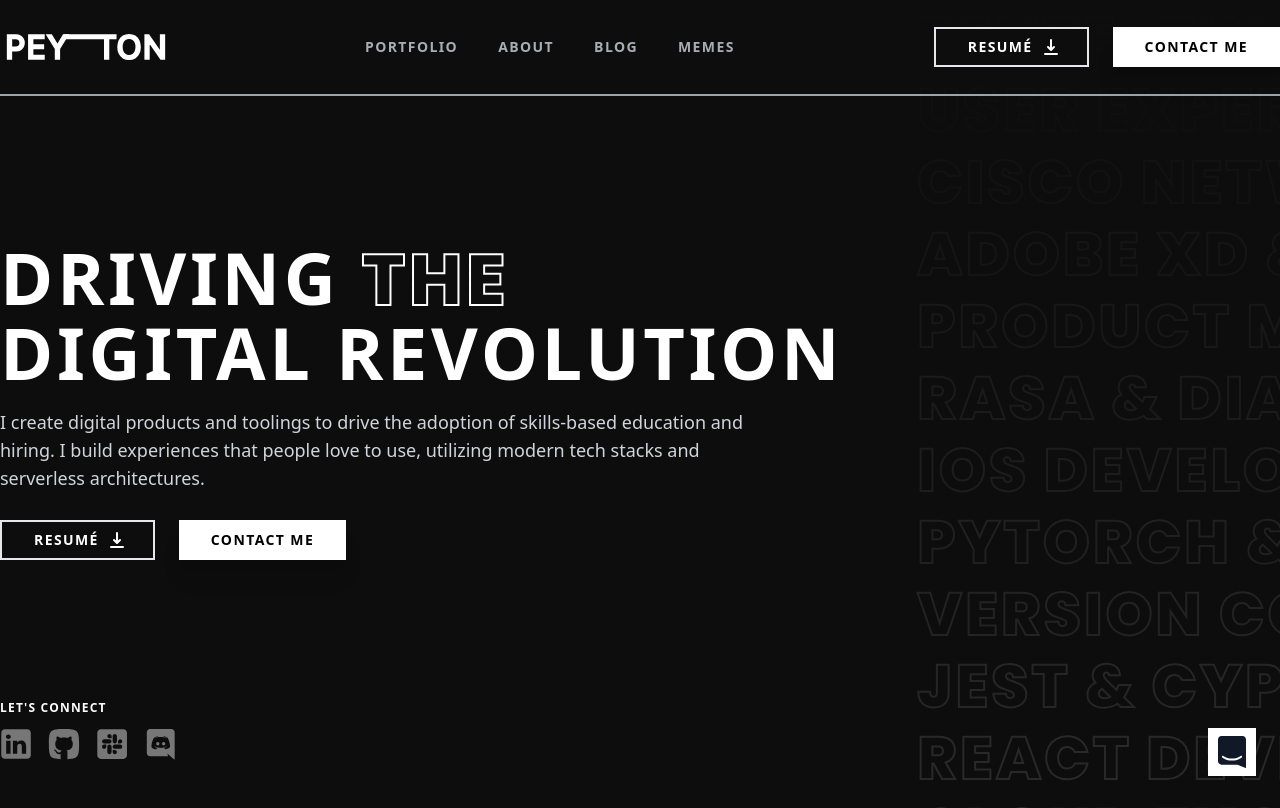
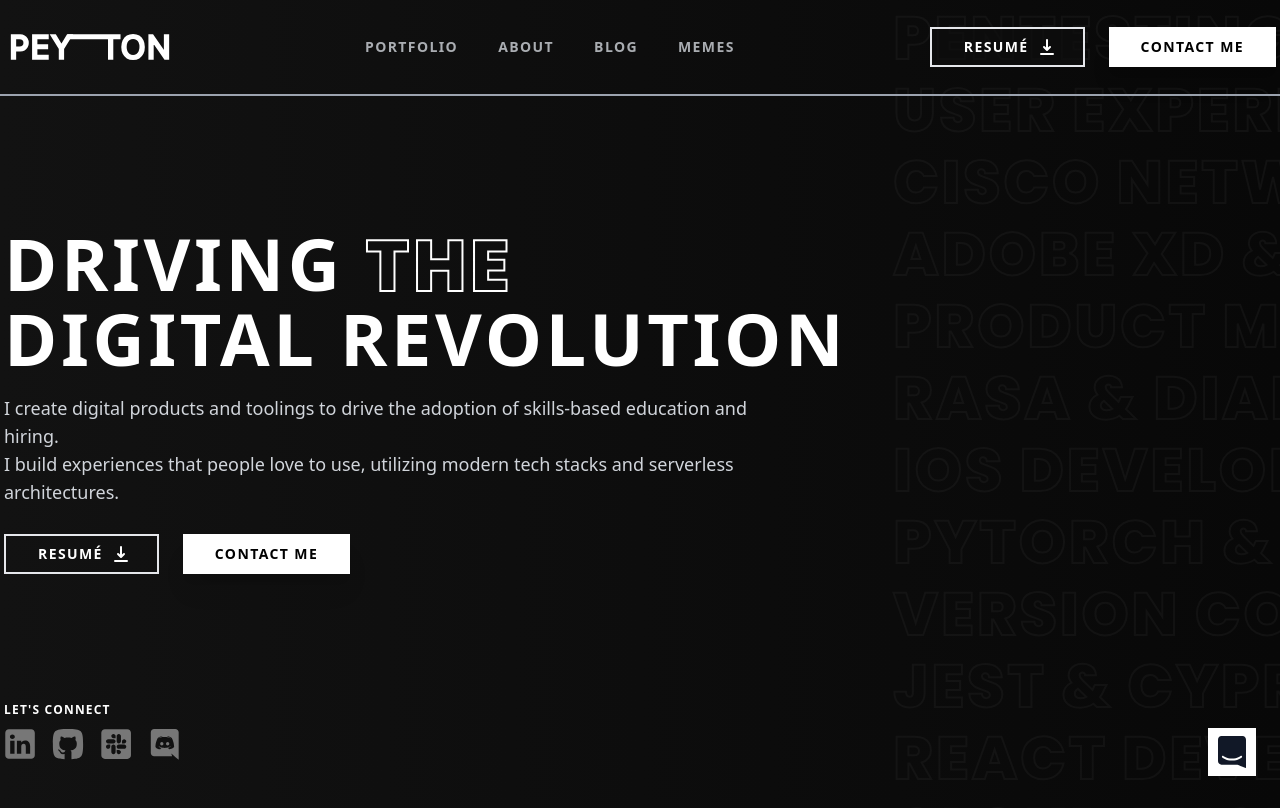
Before and after one commit to PeytonCleveland/PeytonCleveland, a Next.js app: page / in a window 1280 px wide. Built offline with nearby package versions, Linux system fonts and the light colour scheme.

Commit message:
style updates

```diff
--- a/components/header.js
+++ b/components/header.js
@@ -7,7 +7,7 @@ const Header = () => {
   const [open, setOpen] = useState(false);
 
   return (
-    <header className="container fixed z-50 left-0 right-0 flex flex-row justify-between items-center px-3 py-4 bg-black md:bg-transparent shadow-xl md:absolute md:px-0 md:py-6 md:h-24 md:border-b-2 md:border-gray-400 md:shadow-none md:from-transparent md:to-transparent lg:w-full">
+    <header className="container fixed z-50 left-0 right-0 flex flex-row justify-between items-center px-3 py-4 bg-black md:bg-transparent shadow-xl md:absolute lg:px-1 md:py-6 md:h-24 md:border-b-2 md:border-gray-400 md:shadow-none md:from-transparent md:to-transparent lg:w-full">
       <div className="flex flex-row items-center ml-1.5 space-x-4">
         <Link href="/">
           <a>
@@ -18,12 +18,13 @@ const Header = () => {
         </Link>
       </div>
       <button
-        className="block mr-2.5 text-white md:text-gray-900 lg:hidden"
+        className="block mr-1 text-white
+         lg:hidden"
         onClick={() => setOpen(!open)}
       >
         <svg
           xmlns="http://www.w3.org/2000/svg"
-          className="w-10 h-10"
+          className="h-10 w-10"
           fill="none"
           viewBox="0 0 24 24"
           stroke="currentColor"
@@ -31,12 +32,12 @@ const Header = () => {
           <path
             strokeLinecap="round"
             strokeLinejoin="round"
-            strokeWidth="2"
-            d="M4 8h16M4 16h16"
+            strokeWidth={2}
+            d="M4 6h16M4 12h16M4 18h16"
           />
         </svg>
       </button>
-      <div className="md:flex space-x-10 hidden">
+      <div className="lg:flex space-x-10 hidden">
         <Link href="/portfolio">
           <a className="text-gray-300 opacity-80 font-extrabold text-sm tracking-widest transform uppercase hover:scale-105 duration-300 hover:text-green-200 hover:opacity-70">
             Portfolio
@@ -97,7 +98,7 @@ const Header = () => {
         <div className="shadow-lg ring-black ring-opacity-5 ring-1 bg-black">
           <div
             style={{ paddingLeft: `18px`, paddingRight: `18px` }}
-            className="pb-6 pt-5"
+            className="pb-6 pt-4"
           >
             <div className="flex items-center justify-between">
               <div>
--- a/pages/_error.js
+++ b/pages/404.js
@@ -6,8 +6,8 @@ export default function Custom404() {
     <>
       <div className="absolute left-0 right-0 top-0 bottom-0 flex justify-center items-center overflow-y-hidden flex-col">
         <h1
-          style={{ fontSize: `41rem`, color: `#171717` }}
-          className="text-gray-800 font-bold error m-0 mt-10"
+          style={{ fontSize: `14rem`, color: `#171717` }}
+          className="text-gray-800 font-bold error m-0 mt-10 text-5xl md:four"
         >
           404
         </h1>
--- a/pages/index.js
+++ b/pages/index.js
@@ -33,21 +33,22 @@ export default function Home() {
         />
       </Head>
 
-      <div className="container h-screen flex flex-row px-4 md:px-0">
-        <div className="h-full flex flex-col justify-start md:justify-center pt-40 md:pt-0">
-          <h1 className="text-white font-black tracking-wider text-5xl md:text-7xl mb-5 z-20">
-            DRIVING <span className="outlinedbright text-deep-gray">THE</span>{" "}
+      <div className="container h-screen flex flex-row px-4 md:px-6 lg:px-1 overflow-y-hidden">
+        <div className="h-full flex flex-col justify-start md:justify-center pt-32 md:pt-0">
+          <h1 className="text-white font-black tracking-wider text-5xl md:text-7xl mb-5 z-20 antialiased">
+            DRIVING <span className="outlinedbright text-transparent">THE</span>{" "}
             <br /> DIGITAL REVOLUTION
           </h1>
-          <p className="md:text-lg text-md font-light text-gray-300 w-11/12 md:w-7/12 z-20">
+          <p className="md:text-lg text-md font-light text-gray-300 w-11/12 z-20">
             I create digital products and toolings to drive the adoption of
-            skills-based education and hiring. I build experiences that people
+            skills-based education and hiring.{" "}
+            <br className="hidden md:block" /> I build experiences that people
             love to use, utilizing modern tech stacks and serverless
             architectures.
           </p>
           <div className="flex space-x-6 mt-7 w-full justify-center md:justify-start">
             <Link href="/">
-              <button className="h-10 w-1/2 md:w-auto z-20 hover:bg-gray-900 hover:bg-opacity-50 md:px-8 border-2 text-white flex justify-center items-center text-sm font-extrabold transform uppercase hover:scale-105 duration-300 tracking-widest">
+              <button className="h-10 w-1/2 md:w-auto z-20 hover:bg-gray-900 hover:bg-opacity-50 md:px-8 border-2 text-white flex justify-center items-center text-sm font-extrabold transform uppercase hover:scale-103 duration-300 tracking-widest">
                 RESUMé{" "}
                 <svg
                   xmlns="http://www.w3.org/2000/svg"
@@ -64,92 +65,77 @@ export default function Home() {
               </button>
             </Link>
             <Link href="/contact">
-              <button className="ml-6 z-20 w-1/2 md:w-auto md:px-8 h-10 text-black text-sm font-extrabold tracking-widest bg-white hover:bg-gray-300 shadow-xl transform uppercase hover:scale-105 duration-300">
+              <button className="ml-6 z-20 w-1/2 md:w-auto md:px-8 h-10 text-black text-sm font-extrabold tracking-widest bg-white hover:bg-gray-300 shadow-xl transform uppercase hover:scale-103 duration-300">
                 CONTACT ME
               </button>
             </Link>
           </div>
-          <div className="absolute bottom-6 md:bottom-10 flex flex-col space-y-3">
+          <div className="absolute bottom-6 lg:bottom-10 flex flex-col space-y-2.5 pr-1">
             <p className="text-white text-xs font-bold uppercase tracking-widest">
               Let&apos;s Connect
             </p>
-            <div className="flex flex-row space-x-4">
-              <div className="w-8 h-8 relative">
+            <div className="flex flex-row space-x-3 md:space-x-4">
+              <div className="w-6 h-6 md:w-8 md:h-8 relative">
                 <a href="https://google.com">
                   <Image layout="fill" src="/linkedin.svg" alt="LinkedIn" />
                 </a>
               </div>
-              <div className="w-8 h-8 relative">
+              <div className="w-6 h-6 md:w-8 md:h-8 relative">
                 <a href="https://github.com/PeytonCleveland">
-                  <Image
-                    layout="fill"
-                    src="/github.svg"
-                    className="w-8 h-8"
-                    alt="Github"
-                  />
+                  <Image layout="fill" src="/github.svg" alt="Github" />
                 </a>
               </div>
-              <div className="w-8 h-8 relative">
+              <div className="w-6 h-6 md:w-8 md:h-8 relative">
                 <a href="https://google.com">
-                  <Image
-                    layout="fill"
-                    src="/slack.svg"
-                    className="w-8 h-8"
-                    alt="Slack"
-                  />
+                  <Image layout="fill" src="/slack.svg" alt="Slack" />
                 </a>
               </div>
-              <div className="w-8 h-8 relative">
+              <div className="w-6 h-6 md:w-8 md:h-8 relative">
                 <a href="https://discordapp.com/users/646023304087470101">
-                  <Image
-                    layout="fill"
-                    src="/discord.svg"
-                    className="w-8 h-8"
-                    alt="Discord"
-                  />
+                  <Image layout="fill" src="/discord.svg" alt="Discord" />
                 </a>
               </div>
             </div>
           </div>
         </div>
-        <div className="md:pl-16 mt-8 md:mt-2 space-y-3 absolute right-0 h-screen w-3/5 md:w-2/6 overflow-hidden whitespace-nowrap z-0 text-4xl md:text-6xl">
-          <h6 className="outlined uppercase font-extrabold tracking-wider text-transparent opacity-30 md:opacity-5">
+        <div className="md:pl-10 mt-8 md:mt-2 space-y-3 absolute right-0 h-screen w-3/5 md:w-1/2 lg:w-2/6 overflow-hidden whitespace-nowrap z-0 text-4xl md:text-6xl">
+          <h6 className="outlined uppercase font-extrabold tracking-wider text-transparent opacity-30">
             Pentesting & Malware
           </h6>
-          <h6 className="outlined uppercase font-extrabold tracking-wider text-transparent opacity-30 md:opacity-10">
+          <h6 className="outlined uppercase font-extrabold tracking-wider text-transparent opacity-30">
             User Experience Design
           </h6>
-          <h6 className="outlined uppercase font-extrabold tracking-wider text-transparent opacity-30 md:opacity-20">
+          <h6 className="outlined uppercase font-extrabold tracking-wider text-transparent opacity-30">
             CISCO Networking
           </h6>
           <h6 className="outlined uppercase font-extrabold tracking-wider text-transparent opacity-30">
             Adobe XD & Sketch
           </h6>
-          <h6 className="outlined uppercase font-extrabold tracking-wider text-transparent opacity-30 md:opacity-40">
+          <h6 className="outlined uppercase font-extrabold tracking-wider text-transparent opacity-30">
             Product Management
           </h6>
-          <h6 className="outlined uppercase font-extrabold tracking-wider text-transparent opacity-30 md:opacity-50">
+          <h6 className="outlined uppercase font-extrabold tracking-wider text-transparent opacity-30">
             RASA & Dialogflow
           </h6>
-          <h6 className="outlined uppercase font-extrabold tracking-wider text-transparent opacity-30 md:opacity-60">
+          <h6 className="outlined uppercase font-extrabold tracking-wider text-transparent opacity-30">
             IOS Development
           </h6>
-          <h6 className="outlined uppercase font-extrabold tracking-wider text-transparent opacity-30 md:opacity-70">
+          <h6 className="outlined uppercase font-extrabold tracking-wider text-transparent opacity-30">
             Pytorch & Tensorflow
           </h6>
-          <h6 className="outlined uppercase font-extrabold tracking-wider text-transparent opacity-30 md:opacity-80">
+          <h6 className="outlined uppercase font-extrabold tracking-wider text-transparent opacity-30">
             Version Control
           </h6>
-          <h6 className="outlined uppercase font-extrabold tracking-wider text-transparent opacity-30 md:opacity-90">
+          <h6 className="outlined uppercase font-extrabold tracking-wider text-transparent opacity-30">
             Jest & CYPRESS
           </h6>
-          <h6 className="outlined uppercase font-extrabold tracking-wider text-transparent opacity-30 md:opacity-100">
+          <h6 className="outlined uppercase font-extrabold tracking-wider text-transparent opacity-30">
             React Development
           </h6>
-          <h6 className="outlined uppercase font-extrabold tracking-wider text-transparent opacity-30 md:opacity-100">
+          <h6 className="outlined uppercase font-extrabold tracking-wider text-transparent opacity-30">
             Cloud Engineering
           </h6>
-          <h6 className="outlined block uppercase font-extrabold tracking-wider text-transparent opacity-30 md:hidden">
+          <h6 className="outlined block uppercase font-extrabold tracking-wider text-transparent lg:hidden opacity-30">
             Product Design
           </h6>
         </div>
--- a/styles/globals.css
+++ b/styles/globals.css
@@ -17,6 +17,10 @@
   .error {
     font-family: "Poppins", sans-serif;
   }
+
+  .four {
+    font-size: 41rem;
+  }
 }
 
 @layer base {
@@ -24,7 +28,11 @@
   body {
     padding: 0;
     margin: 0;
-    background-color: #0d0d0d;
+    background: linear-gradient(
+      90deg,
+      rgba(18, 18, 18, 1) 0%,
+      rgba(8, 8, 8, 1) 100%
+    );
   }
 
   h6 {
--- a/tailwind.config.js
+++ b/tailwind.config.js
@@ -2,6 +2,21 @@ module.exports = {
   purge: ["./pages/**/*.{js,ts,jsx,tsx}", "./components/**/*.{js,ts,jsx,tsx}"],
   darkMode: false, // or 'media' or 'class'
   theme: {
+    scale: {
+      0: "0",
+      25: ".25",
+      50: ".5",
+      75: ".75",
+      90: ".9",
+      95: ".95",
+      100: "1",
+      103: "1.03",
+      105: "1.05",
+      110: "1.1",
+      125: "1.25",
+      150: "1.5",
+      200: "2",
+    },
     container: {
       center: true,
     },
```
